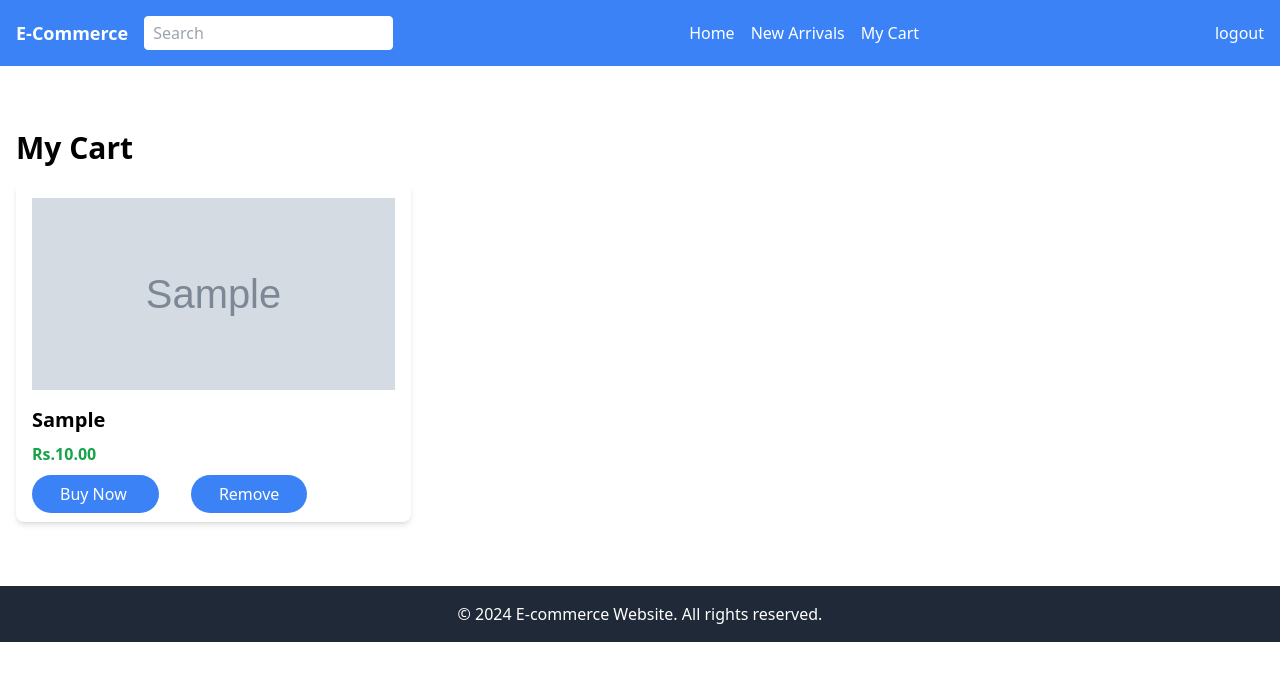
After one commit to amitgiri-13/e-commerce, a Django app: page /mycart/ in a window 1280 px wide. The commit adds this page. Shown: the top 681 px of the page. Run offline with Django 4.2, Linux system fonts and the light colour scheme; a user stored in the database is signed in; tables that the repository leaves empty hold one stand-in row (values such as "Sample post"); grey boxes marked "Sample" are stand-in pictures; some libraries are stand-ins or nearby versions.

Commit message:
new arrivals and my cart view

```diff
--- a/ecom/store/models.py
+++ b/ecom/store/models.py
@@ -26,3 +26,19 @@ class Product(models.Model):
 
     def __str__(self):
         return self.product
+
+class Cart(models.Model):
+    customer = models.OneToOneField(User,on_delete=models.CASCADE)
+
+    def __str__(self):
+        return self.customer.username
+
+class CartItems(models.Model):
+    cart = models.ForeignKey(Cart,on_delete=models.CASCADE)
+    products = models.ForeignKey(Product,on_delete=models.CASCADE)
+
+    def __str__(self):
+        return self.products.product
+
+    class Meta:
+        verbose_name_plural = "Cart Items"
--- a/ecom/store/templates/store/base.html
+++ b/ecom/store/templates/store/base.html
@@ -19,7 +19,7 @@
         <a href="{%url "home"%}" class="hover:underline">Home</a>
         <a href="{%url "new_arrivals"%}" class="hover:underline">New Arrivals</a>
         {%if request.user.is_authenticated%}
-        <a href="#" class="hover:underline">My Cart</a>
+        <a href="{%url "my_carts"%}" class="hover:underline">My Cart</a>
         {%endif%}
       </div>
       <div class="flex items-center space-x-4">
--- a/ecom/store/templates/store/home.html
+++ b/ecom/store/templates/store/home.html
@@ -6,6 +6,7 @@
 {%block content%}
 <div class='container mx-auto px-4 py-8'>
     {%for category in category_list%}
+        {%if category.product_set.all%}
         <h2 class="text-2xl font-semibold mb-4 mt-8">{{category.category}}</h2>
         <div class='grid grid-cols-1 md:grid-cols-2 lg:grid-cols-3 gap-8'>
             {% for product in category.product_set.all %}
@@ -18,12 +19,13 @@
                     <a href='{% url "home" %}' class='bg-blue-500 text-white px-7 py-2 rounded-full hover:bg-blue-600 focus:outline-none focus:shadow-outline-blue text-center mr-4'>
                         Buy Now
                     </a>
-                <a href='{% url "home" %}' class='bg-blue-500 text-white px-4 py-2 rounded-full hover:bg-blue-600 focus:outline-none focus:shadow-outline-blue text-center mr-4'>
+                    <a href='{% url "add_to_cart" product_id=product.pk %}' class='bg-blue-500 text-white px-4 py-2 rounded-full hover:bg-blue-600 focus:outline-none focus:shadow-outline-blue text-center mr-4'>
                         Add To Cart
                     </a>
                 </div>
             {% endfor %}
         </div>
+        {%endif%}
     {%endfor%}
 </div>
 {%endblock%}
--- /dev/null
+++ b/ecom/store/templates/store/mycart.html
@@ -0,0 +1,32 @@
+{%extends "store/base.html"%}
+{%load static%}
+
+{%block title%}My Cart{%endblock%}
+
+{%block content%}
+<div class='container mx-auto px-4 py-8'>
+    <h1 class="text-3xl font-semibold mb-4">My Cart</h1>
+
+    {% if cart_items %}
+        <div class='grid grid-cols-1 md:grid-cols-2 lg:grid-cols-3 gap-8'>
+            {% for item in cart_items %}
+                <div class='bg-white p-4 rounded-lg shadow-md h-full'>
+                    <a href='{% url "product_detail" pk=item.products.pk %}'>
+                        <img class='object-cover h-48 w-full mb-4' src='{% static item.products.image.url %}' alt='Product Image'>
+                        <h2 class='text-xl font-semibold mb-2'>{{ item.products.product }}</h2>
+                        <p class='text-green-600 font-semibold mb-4'>Rs.{{ item.products.price }}</p>
+                    </a>
+                    <a href='{% url "product_detail" pk=item.products.pk %}' class='bg-blue-500 text-white px-7 py-2 rounded-full hover:bg-blue-600 focus:outline-none focus:shadow-outline-blue text-center mr-8'>
+                        Buy Now
+                    </a>
+                    <a href='#' class='bg-blue-500 text-white px-7 py-2 rounded-full hover:bg-blue-600 focus:outline-none focus:shadow-outline-blue text-center mr-8'>
+                        Remove
+                    </a>
+                </div>
+            {% endfor %}
+        </div>
+    {% else %}
+        <p>Your cart is empty.</p>
+    {% endif %}
+</div>
+{%endblock%}
--- a/ecom/store/urls.py
+++ b/ecom/store/urls.py
@@ -6,8 +6,10 @@ from . import views
 urlpatterns = (
     path("home/",views.IndexView.as_view(),name="home"),
     path("newarrivals/",views.NewArrivalView.as_view(),name="new_arrivals"),
+    path("mycart/",views.MyCartView.as_view(),name="my_carts"),
     path("detail/<int:pk>/",views.ProductDetailView.as_view(),name="product_detail"),
     path("signup/",views.signup,name="signup"),
     path("login/",auth_views.LoginView.as_view(template_name="store/login.html"),name="login"),
     path("logout/",auth_views.LogoutView.as_view(),name="logout"),
+    path("addtocart/<int:product_id>/",views.add_to_cart,name="add_to_cart"),
 )
--- a/ecom/store/views.py
+++ b/ecom/store/views.py
@@ -1,8 +1,9 @@
-from django.shortcuts import render,redirect
+from django.shortcuts import render,redirect,get_object_or_404
 from django.views import generic
 from django.contrib.auth import login
+from django.db.models import Prefetch
 
-
+from django.contrib.auth.decorators import login_required
 from .models import *
 from .forms import SignUpForm
 
@@ -22,11 +23,20 @@ class ProductDetailView(generic.DetailView):
 
 class NewArrivalView(generic.ListView):
     model = Category
-    template_name = "store/home.html"
+    template_name = "store/newarrivals.html"
     context_object_name = "category_list"
 
     def get_queryset(self):
-        return Category.objects.prefetch_related("product_set")
+        queryset = Category.objects.prefetch_related(Prefetch("product_set",queryset=Product.objects.all()[:3],to_attr="latest_product"))
+        return queryset
+
+class MyCartView(generic.ListView):
+    model = CartItems
+    template_name = "store/mycart.html"
+    context_object_name = "cart_items"
+
+    def get_queryset(self):
+        return CartItems.objects.filter(cart__customer=self.request.user)
 
 
 def signup(request):
@@ -45,3 +55,22 @@ def signup(request):
         form = SignUpForm()
 
     return render(request, 'store/signup.html', {'form': form})
+
+@login_required
+def add_to_cart(request, product_id):
+    if request.method == "GET":
+
+        product = get_object_or_404(Product, id=product_id)
+
+        # Get or create the user's cart
+        cart= Cart.objects.get_or_create(customer=request.user)
+
+        # Check if the product is already in the cart
+        cart_item, item_created = CartItems.objects.get_or_create(cart=cart, product=product)
+
+        # If the item is already in the cart, increase the quantity
+        if not item_created:
+            cart_item.quantity += 1
+            cart_item.save()
+
+        return redirect('my_carts')  # Redirect to the cart view or wherever you want
```
Also changed, not shown: ecom/store/admin.py (+10 -1 lines), ecom/store/templates/store/newarrivals.html (added, +31 -0 lines), ecom/store/migrations/0003_alter_product_options_cart.py (added), ecom/store/migrations/0004_remove_cart_products_cartitems.py (added), ecom/store/migrations/0005_cart_product.py (added), ecom/store/migrations/0006_rename_proudcts_cartitems_products_and_more.py (added), ecom/store/static/store/images/caliber.jpeg (added), ecom/store/static/store/images/shoes_806YwWu.jpeg (added). Lines whose indentation alone changed are shown as unchanged.
